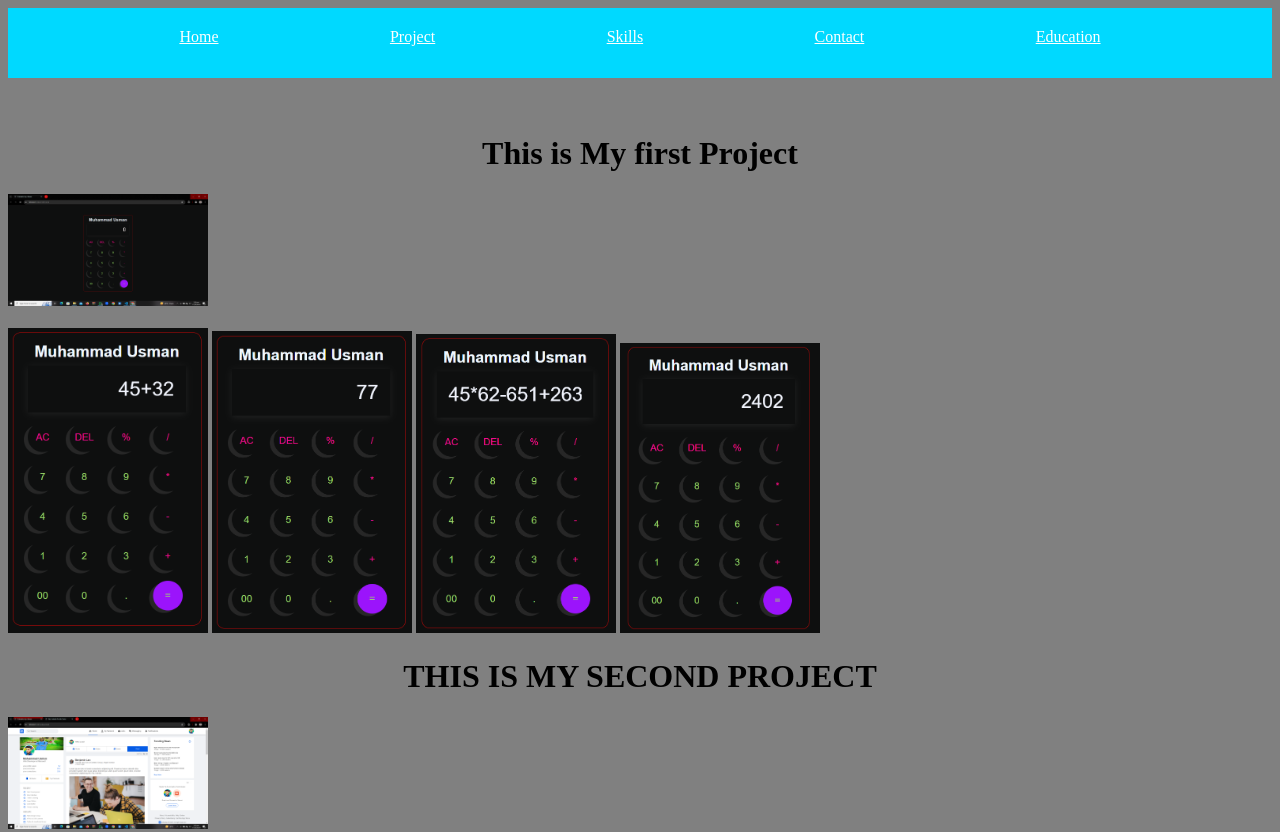
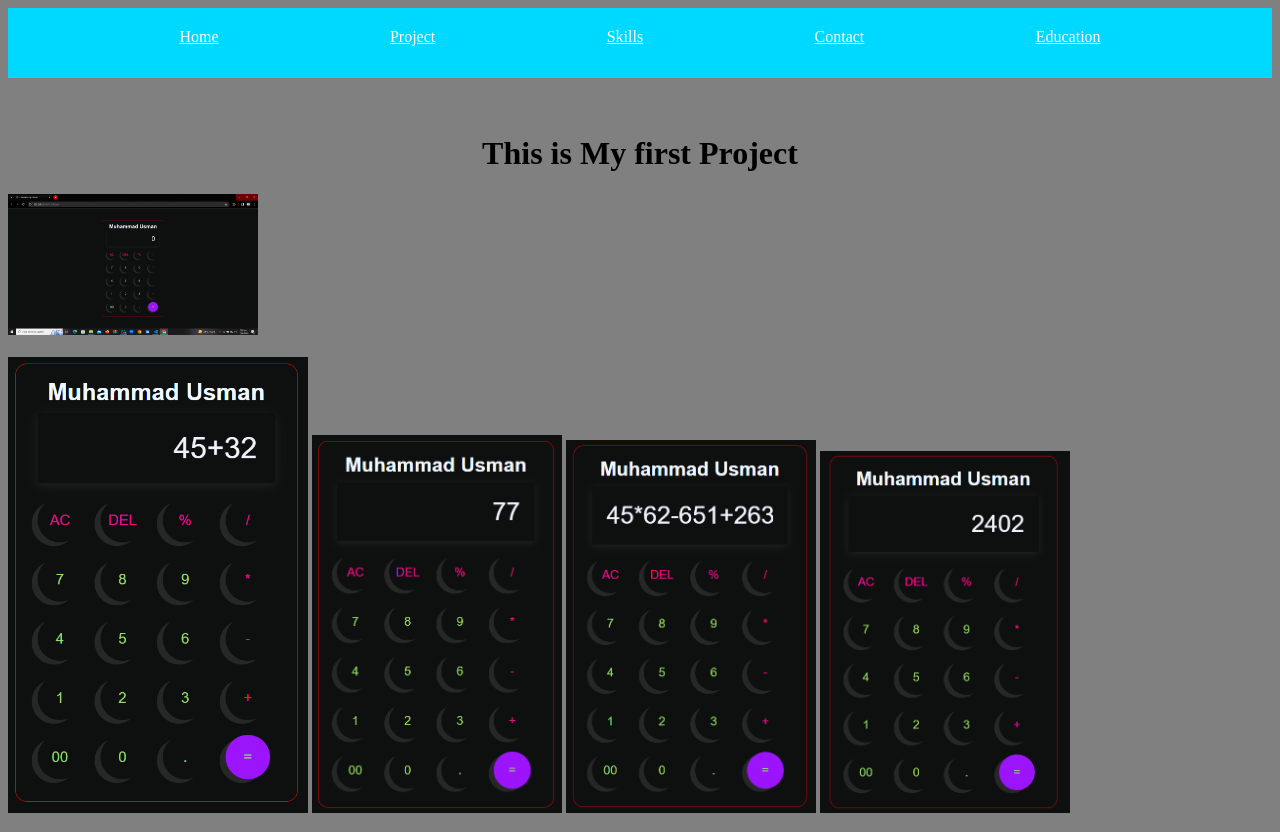
Before and after one commit to Usman-52/My-Porfolio-Website-, a plain HTML site: page Project/project.html in a window 1280 px wide. Shown: the top 832 px of the page. Drawn offline with Linux system fonts and the light colour scheme.

Commit message:
I change the size of proejct images and also get changes in Eduction page

```diff
--- a/Project/project.html
+++ b/Project/project.html
@@ -40,7 +40,7 @@
       <img
         src="../P_Pictures/Picture_1.PNG"
         alt="This is My first Proect Picture"
-        width="200"
+        width="250"
         title="This is my First project"
       />
     </div>
@@ -49,22 +49,22 @@
       <img
         src="../P_Pictures/Picture_2.PNG"
         alt="calculation"
-        width="200"
+        width="300"
         title="calculation"
       />
       <img
         src="../P_Pictures/Picture_3.PNG"
         alt="Resutl"
-        width="200"
+        width="250"
         title="This is the Resut"
       />
-      <img src="../P_Pictures/P_1.PNG" alt="" width="200" />
-      <img src="../P_Pictures/P_2.PNG" alt="" width="200" />
+      <img src="../P_Pictures/P_1.PNG" alt="" width="250" />
+      <img src="../P_Pictures/P_2.PNG" alt="" width="250" />
     </div>
     <h1 style="text-align: center">THIS IS MY SECOND PROJECT</h1>
 
     <div>
-      <img src="../P_Pictures/My_linkedin.PNG" alt="" width="200" />
+      <img src="../P_Pictures/My_linkedin.PNG" alt="" width="300" />
     </div>
   </body>
 </html>
```
Also changed, not shown: Eduction/eduction.html (+4 -0 lines).
